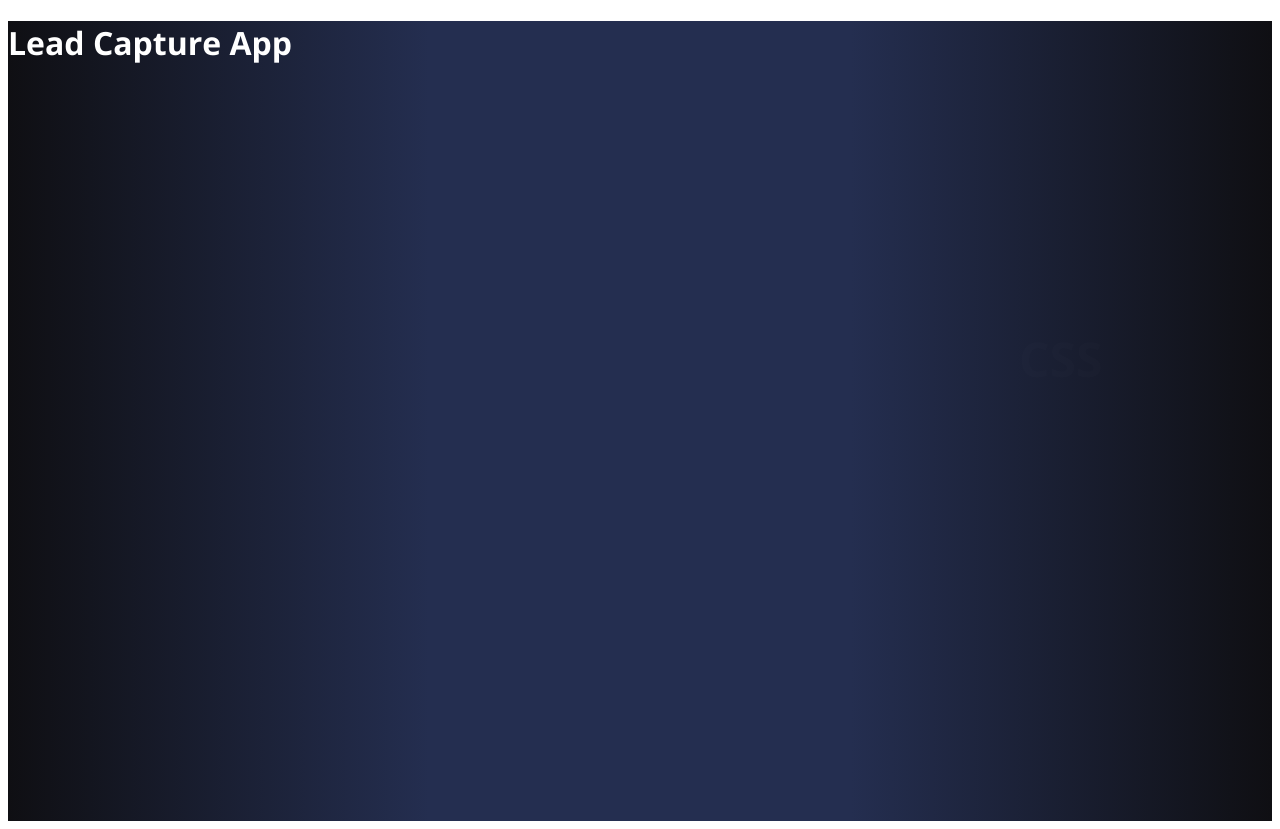
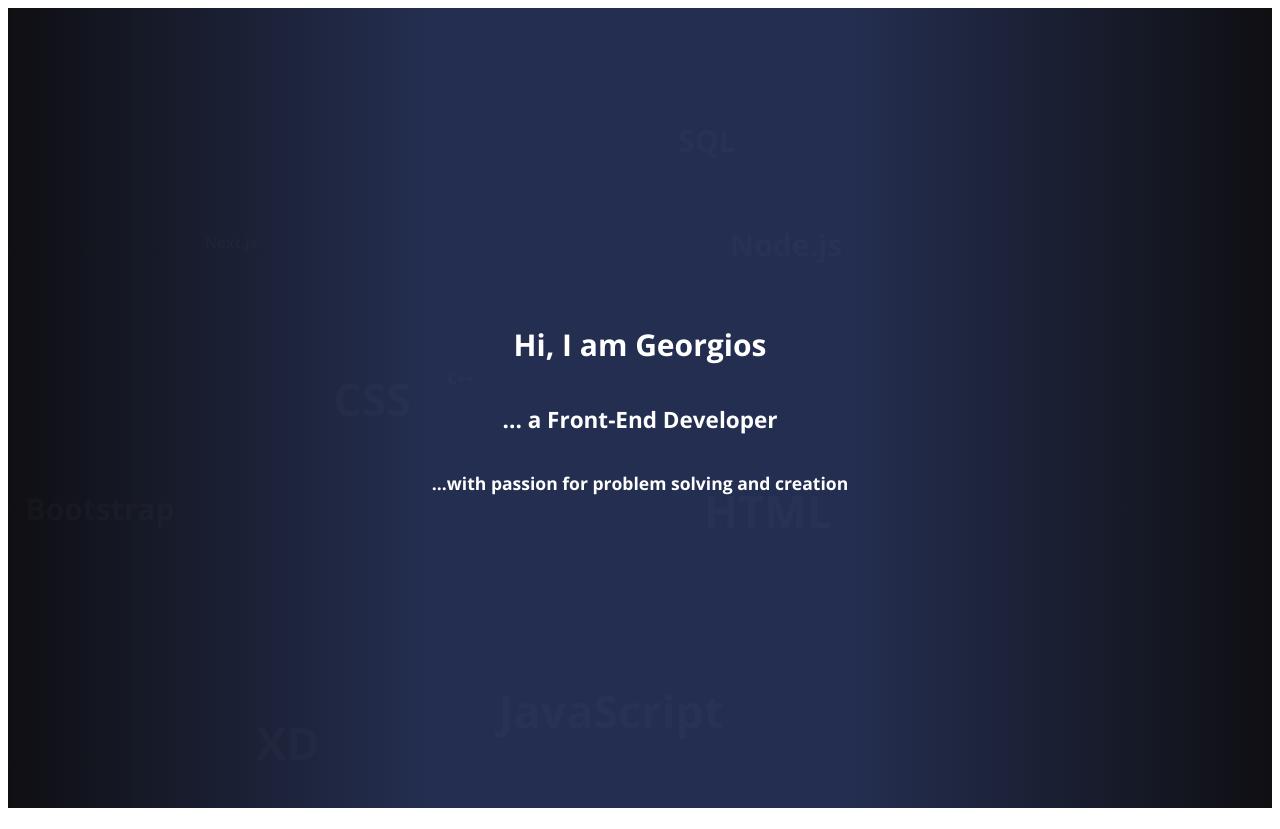
Before and after one commit to kronosGR/ca-portfolio-react, a React (Create React App) app: page / in a window 1280 px wide. Built offline with nearby package versions, Linux system fonts and the light colour scheme.

Commit message:
finished layout first page

```diff
--- a/src/App.js
+++ b/src/App.js
@@ -1,12 +1,14 @@
 import React from 'react';
-import Layout from './components/layout';
+import LayoutFirst from './components/layout-first';
 
 const App = () => {
   return (
     <>
-      <Layout>
-        <h1> Lead Capture App </h1>
-      </Layout>
+      <LayoutFirst>
+        <h1>Hi, I am Georgios</h1>
+        <h2>... a Front-End Developer</h2>
+        <h3>...with passion for problem solving and creation</h3>
+      </LayoutFirst>
     </>
   );
 };
--- a/src/components/bg-item.jsx
+++ b/src/components/bg-item.jsx
@@ -5,9 +5,8 @@
   const divRef = useRef(null);
 
   useEffect(() => {
-    console.log(props)
-    divRef.current.style.top = props.top +'%';
-    divRef.current.style.left = props.left + '%';
+    divRef.current.style.top = props.top +'vh';
+    divRef.current.style.left = props.left + 'vw';
     //console.log(divRef.current.getBoundingClientRect());
   }, []);
 
--- a/src/components/bg-item.module.css
+++ b/src/components/bg-item.module.css
@@ -2,7 +2,7 @@
   display: inline-block;
   color: var(--color-white-low-opacity);
   font-weight: bold;
-  position: relative;
+  position: absolute;
 }
 
 
--- /dev/null
+++ b/src/components/layout-first.jsx
@@ -0,0 +1,26 @@
+import BgItem from './bg-item';
+
+import classes from './layout-first.module.css';
+import { skills } from '../data/skills';
+import { getRandomInteger } from '../utils/utils';
+
+const Layout = (props) => {
+
+  const bgItems = skills.map(item => {
+    let top = getRandomInteger(10,90);
+    let left = getRandomInteger(0,60);
+    // console.log(item.name, top, left)
+    return  <BgItem key={item.name} title={item.name} size={item.size} top={top} left={left} />
+  })
+
+  return (
+    <div className={classes.layout}>
+      {props.children}
+      {bgItems}
+    </div>
+  );
+};
+
+
+
+export default Layout;
--- a/src/components/layout.module.css
+++ b/src/components/layout-first.module.css
@@ -8,4 +8,9 @@
     var(--bg-color-blue),
     var(--bg-color-black)
   );
+  display: flex;
+  flex-direction: column;
+  justify-content: center;
+  align-items: center;
+  text-align: center;
 }
--- a/src/components/layout.jsx
+++ /dev/null
@@ -1,14 +0,0 @@
-import BgItem from './bg-item';
-
-import classes from './layout.module.css';
-
-const Layout = (props) => {
-  return (
-    <div className={classes.layout}>
-      {props.children}
-      <BgItem title="CSS" size="3" top="30" left="80"/>
-    </div>
-  );
-};
-
-export default Layout;
--- /dev/null
+++ b/src/data/skills.js
@@ -0,0 +1,38 @@
+export const skills = [
+  {
+    name: 'CSS',
+    size: 3,
+  },
+  {
+    name: 'HTML',
+    size: 3,
+  },
+  {
+    name: 'JavaScript',
+    size: 3,
+  },
+  {
+    name: 'XD',
+    size: 3,
+  },
+  {
+    name: 'Node.js',
+    size: 2,
+  },
+  {
+    name: 'Bootstrap',
+    size: 2,
+  },
+  {
+    name: 'SQL',
+    size: 2,
+  },
+  {
+    name: 'Next.js',
+    size: 1,
+  },
+  {
+    name: 'C++',
+    size: 1,
+  },
+];
--- a/src/index.css
+++ b/src/index.css
@@ -8,7 +8,8 @@
 
 html{
   font-family: 'Open Sans', sans-serif;
-  font-size: 16px;
+  font-size: 15px;
+  overflow: hidden;
 }
 
 
--- /dev/null
+++ b/src/utils/utils.js
@@ -0,0 +1,3 @@
+export function getRandomInteger(min, max) {
+  return Math.floor(Math.random() * (max - min)) + min;
+}
```
